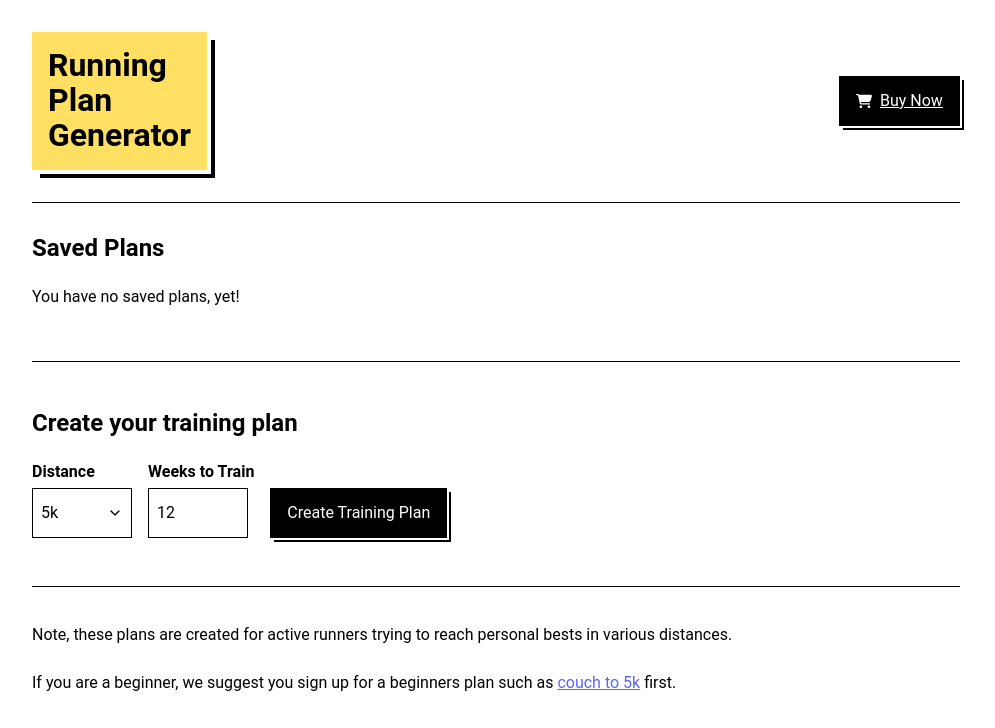
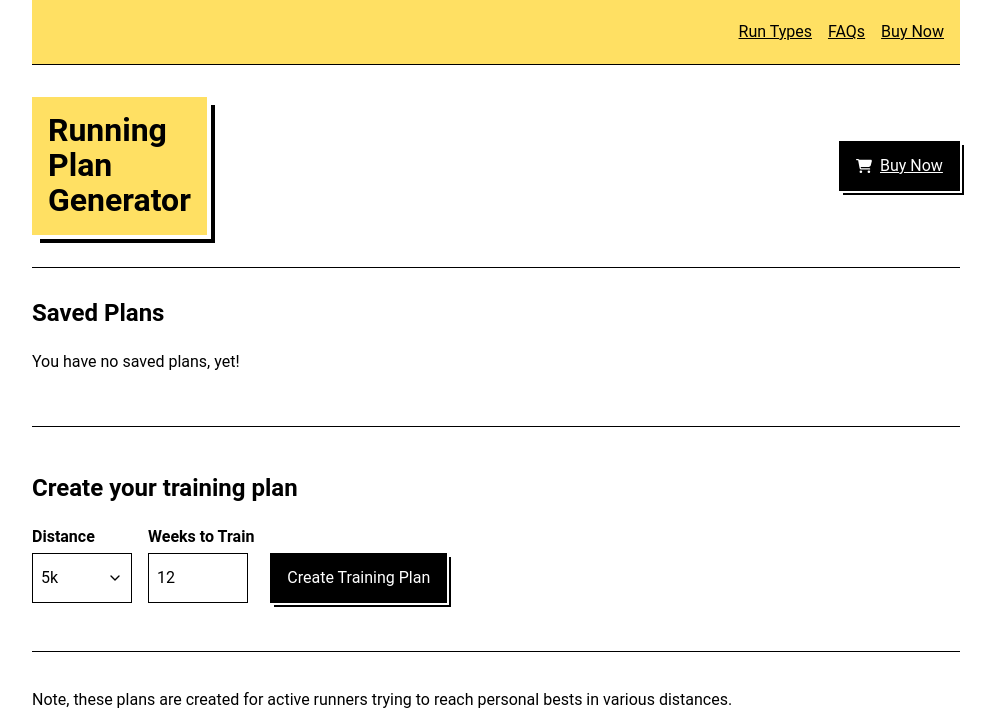
Before and after one commit to markconroy/running-plan-generator, a plain HTML site: page index.html in a window 1280 px wide. Shown: the top 728 px of the page, without its empty margins (144-1139 px from the left). Drawn offline with Linux system fonts and the light colour scheme.

Commit message:
adds navigation

```diff
--- a/index.html
+++ b/index.html
@@ -43,6 +43,19 @@
     <a href="#training-plan">Skip to training plan</a>
   </div>
   <header class="header landmark">
+    <div class="container">
+      <div class="padding-horizontal">
+        <div class="main-nav">
+          <nav>
+            <ul>
+              <li><a href="#run-types">Run Types</a></li>
+              <li><a href="#faqs">FAQs</a></li>
+              <li><a href="https://buy.stripe.com/14k28p8vN17x2YM146">Buy Now</a></li>
+            </ul>
+          </nav>
+        </div>
+      </div>
+    </div>
     <div class="container">
       <div class="padding-horizontal">
         <div class="header__inner landmark__inner">
--- a/style.css
+++ b/style.css
@@ -135,6 +135,25 @@ button,
 input,
 select {
   font: inherit;
+}
+
+/* Main Nav */
+.main-nav {
+  border-bottom: var(--border);
+  padding: var(--spacing);
+  background-color: var(--color-theme-2);
+}
+.main-nav ul {
+  display: flex;
+  padding-left: 0;
+  margin-bottom: 0;
+  list-style: none;
+  justify-content: end;
+  gap: var(--spacing);
+}
+
+.main-nav a {
+  color: var(--color-text);
 }
 
 /* Action Items */
```
